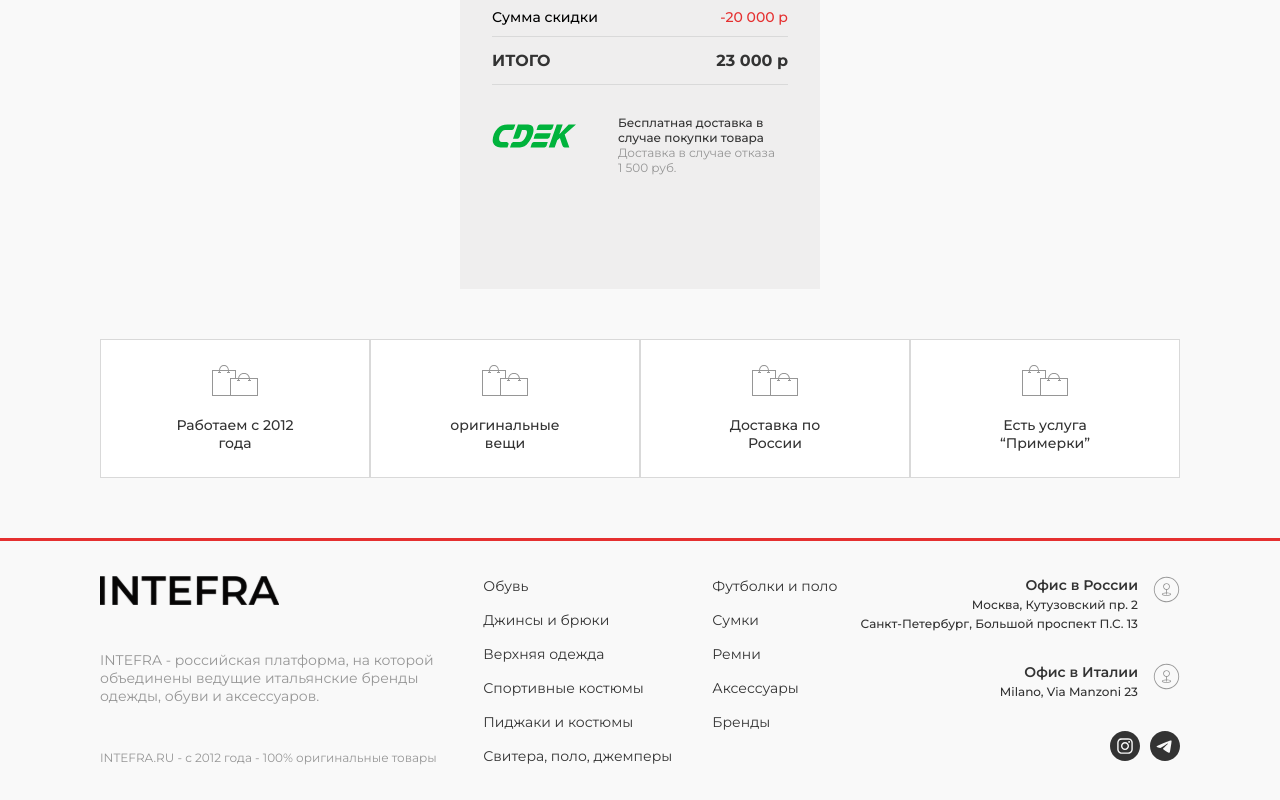
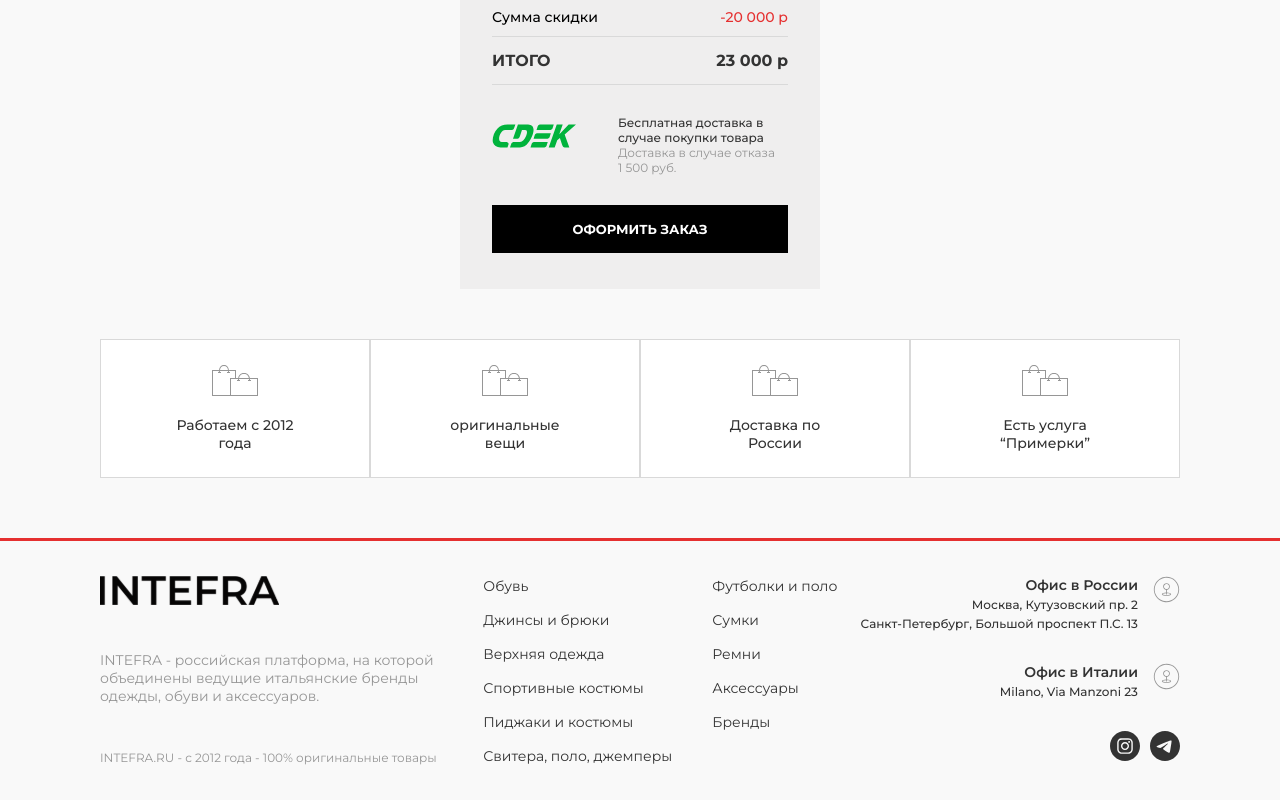
Before and after one commit to slumpthug/next-project, a Next.js app: page /basket in a window 1280 px wide. Shown: the part 697-1497 px from the top of the page. Built offline with nearby package versions, Linux system fonts and the light colour scheme.

Commit message:
added main button two

```diff
--- a/components/basketcomp/Basketcomp.jsx
+++ b/components/basketcomp/Basketcomp.jsx
@@ -6,7 +6,7 @@
 import boots from '../../public/basket/boots.png';
 import close from '../../public/basket/close.svg';
 import cdek from '../../public/basket/cdek.svg';
-// import MainButtonTwo from '../main-button-two/MainButtonTwo';
+import MainButtonTwo from '../main-button-two/MainButtonTwo';
 
 const Basketcomp = () => {
     return (
@@ -76,7 +76,7 @@
                                 <span>Доставка в случае отказа <br/> 1 500 руб.</span>
                             </div>
                         </div>
-                        {/* <MainButtonTwo text='оформить заказ'/> */}
+                        <MainButtonTwo text='оформить заказ'/>
                     </div>
                 </div>
                 <Privilege/>
--- a/components/decorcomp/Decorcomp.jsx
+++ b/components/decorcomp/Decorcomp.jsx
@@ -3,7 +3,7 @@
 import Privilege from '../privilege/Privilege';
 import Image from 'next/image';
 import cdek from '../../public/basket/cdek.svg';
-// import MainButtonTwo from '../main-button-two/MainButtonTwo';
+import MainButtonTwo from '../main-button-two/MainButtonTwo';
 import boots from '../../public/basket/boots.png';
 
 
@@ -88,7 +88,7 @@
                                 <p>Оплата осуществляется курьеру СДЭК картой или наличными. <span>Оплата после примерки.</span></p>
                             </div>
                         </div>
-                        {/* <MainButtonTwo text='ПОДТВЕРДИТЬ заказ'/> */}
+                        <MainButtonTwo text='ПОДТВЕРДИТЬ заказ'/>
                     </div>
                 </div>
                 <Privilege/>
--- /dev/null
+++ b/components/main-button-two/MainButtonTwo-style.module.css
@@ -0,0 +1,16 @@
+.mainButtonTwo {
+    width: 100%;
+    padding: 16px 40px;
+    background-color: #000;
+    font-weight: 700;
+    font-size: 13px;
+    color: #FFFFFF;
+    cursor: pointer;
+    text-transform: uppercase;
+    transition: all .3s;
+}
+
+.mainButtonTwo:hover {
+    color: #000;
+    background-color: #d0d0d0;
+}
--- /dev/null
+++ b/components/main-button-two/MainButtonTwo.jsx
@@ -0,0 +1,12 @@
+import React from 'react';
+import css from './MainButtonTwo-style.module.css';
+
+const MainButtonTwo = ({text}) => {
+    return (
+        <button className={css.mainButtonTwo}>
+            {text}
+        </button>
+    );
+};
+
+export default MainButtonTwo;
```
